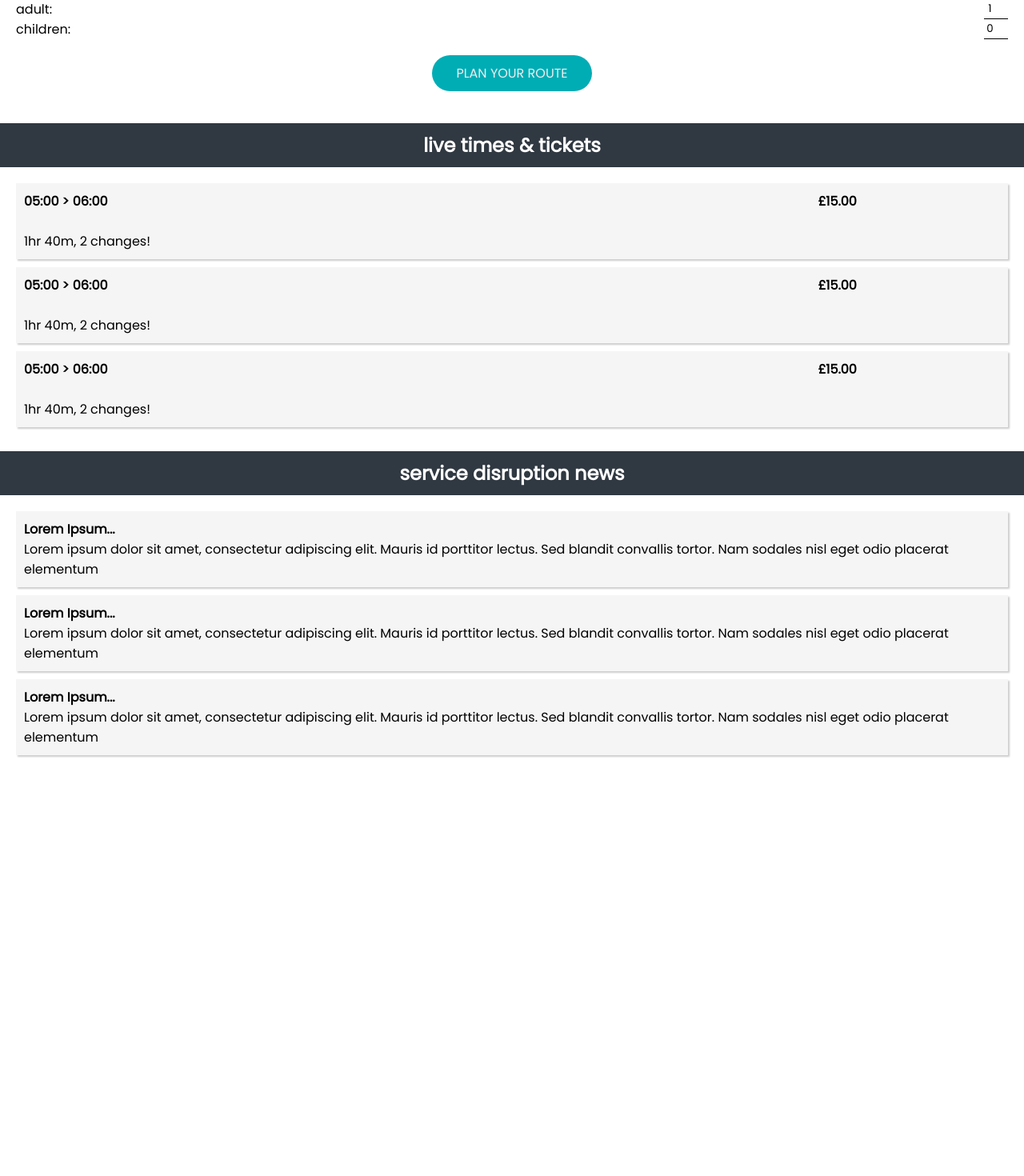
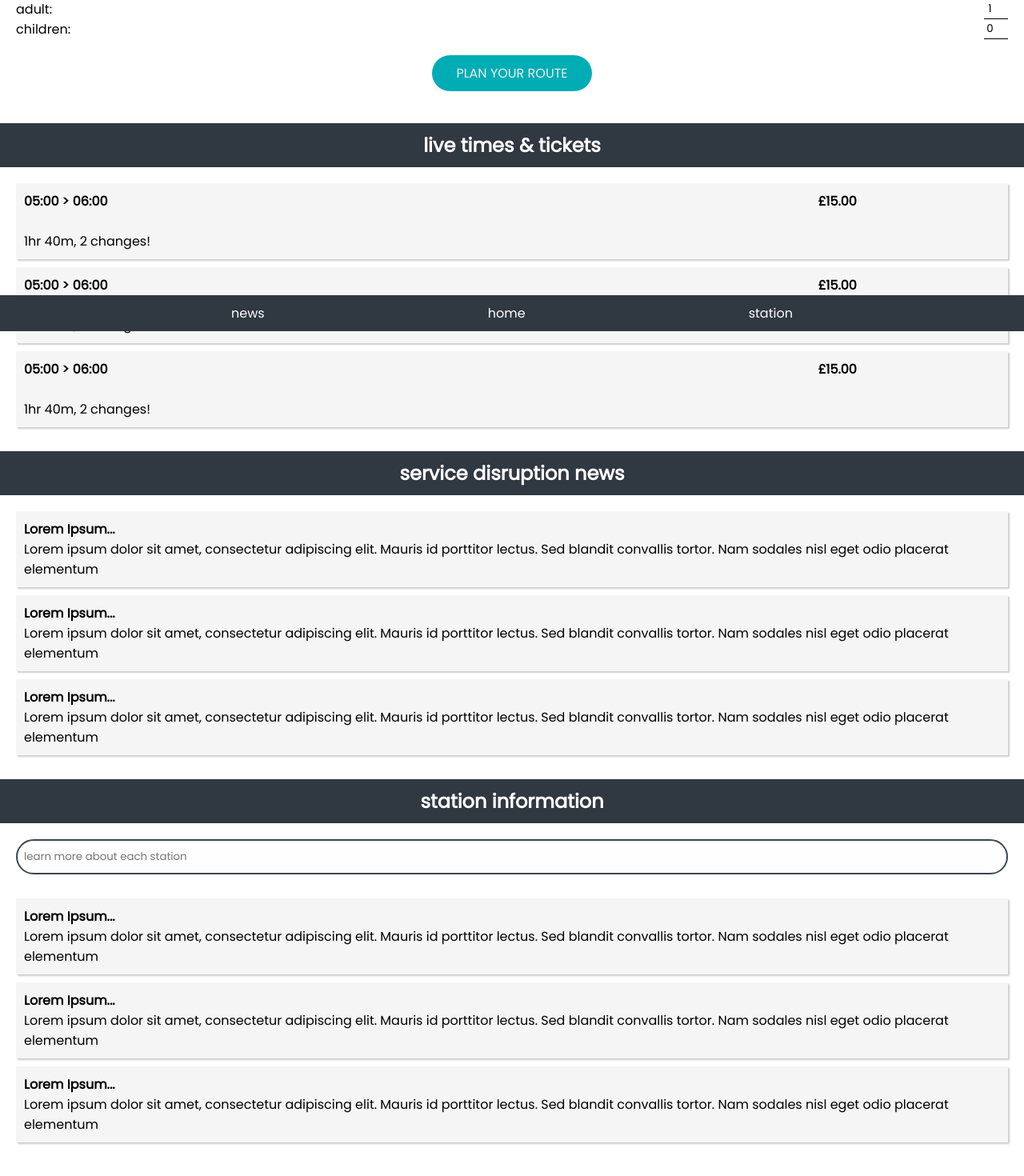
Before and after one commit to DuncanRitchie/Train_app, a React (Create React App) app: page / in a window 1280 px wide. Shown: the part 386-1856 px from the top of the page at 80% size. Before the commit the page ends 1360 px from the top, so only its background shows below. Built offline with nearby package versions, Linux system fonts and the light colour scheme.

Commit message:
all components are styled and completed apart from icons - have not point  each nav link to its render view.

```diff
--- a/src/App.js
+++ b/src/App.js
@@ -1,8 +1,10 @@
 import React, { Component } from 'react';
 import Home from './components/home/Home';
 import HeaderBar from './components/home/HeaderBar';
+import MenuBar from './components/home/MenuBar';
 import ResultPage from './components/home/ResultPage';
-import NewsPage from './components/service-news/NewsPage'
+import NewsPage from './components/service-news/NewsPage';
+import StationPage from './components/stationinfo/StationPage';
 import './App.css';
 
 class App extends Component {
@@ -51,6 +53,9 @@ class App extends Component {
 
         <ResultPage/>
         <NewsPage/>
+        <StationPage/>
+
+        <MenuBar/>
 
       </div>
     );
--- /dev/null
+++ b/src/components/home/MenuBar.css
@@ -0,0 +1,20 @@
+.nav-bar {
+    background-color: #303841;
+    color: #fff;
+    margin: 0;
+    padding: 10px;
+    width: 100%;
+    display: flex;
+    justify-content: space-evenly;
+    position: sticky;
+    bottom: 0;
+}
+
+li {
+    list-style-type: none;
+}
+
+.nav-link {
+    text-decoration: none;
+    color: #fff;
+}
--- /dev/null
+++ b/src/components/home/MenuBar.jsx
@@ -0,0 +1,14 @@
+import React from 'react';
+import './MenuBar.css'
+
+const MenuBar = (props) => {
+    return (
+        <ul className="nav-bar">
+            <li><a className="nav-link" href="#">news</a></li>
+            <li><a className="nav-link" href="#">home</a></li>
+            <li><a className="nav-link" href="#">station</a></li>
+        </ul>
+    )
+}
+
+export default MenuBar;
--- /dev/null
+++ b/src/components/stationinfo/SeachBar.jsx
@@ -0,0 +1,12 @@
+import React from 'react';
+import './SearchBar.css';
+
+const SearchBar = (props) => {
+    return (
+        <div className="search-container">
+            <input className="search-bar" type="text" value={props.stationInfo} name="stationInfo" placeholder="learn more about each station" onChange={(e) => {props.handleSearch(e)}}/>
+        </div>
+    )
+}
+
+export default SearchBar;
--- /dev/null
+++ b/src/components/stationinfo/SearchBar.css
@@ -0,0 +1,13 @@
+.search-container {
+    padding: 10px 20px 0;
+}
+
+.search-bar {
+    padding: 10px 8px;
+    border: 2px solid #3A4750;
+    border-radius: 25px;
+    margin: 10px 0;
+    font-family: 'Poppins', sans-serif;
+    background-color: #fefefe;
+    width: 100%;
+}
--- /dev/null
+++ b/src/components/stationinfo/StationInfoCard.css
@@ -0,0 +1,8 @@
+.stationInfo-card {
+    text-align: left;
+    width: 100%;
+    padding: 10px;
+    background-color: #F5F5F5;
+    box-shadow: 2px 2px 2px #ccc;
+    margin-bottom: 10px;
+}
--- /dev/null
+++ b/src/components/stationinfo/StationInfoCard.jsx
@@ -0,0 +1,13 @@
+import React from 'react';
+import './StationInfoCard.css';
+
+const NewsCard = (props) => {
+    return (
+        <div className='stationInfo-card'>
+            <h4>{props.stationName}</h4>
+            <p>{props.stationInfo}</p>
+        </div>
+    )
+}
+
+export default NewsCard;
--- /dev/null
+++ b/src/components/stationinfo/StationPage.css
@@ -0,0 +1,3 @@
+.news-container {
+    padding: 20px;
+}
--- /dev/null
+++ b/src/components/stationinfo/StationPage.jsx
@@ -0,0 +1,22 @@
+import React from 'react';
+import StationInfoCard from './StationInfoCard';
+import HeaderBar from '../home/HeaderBar';
+import SearchBar from '../stationinfo/SeachBar';
+import './StationPage.css'
+
+const NewsPage = (props) => {
+    return (
+        <div>
+            <HeaderBar title="station information"/>
+            <SearchBar handleSearch={props.handleSearch}/>
+            <div className="news-container">
+                <StationInfoCard stationName="Lorem Ipsum..." stationInfo="Lorem ipsum dolor sit amet, consectetur adipiscing elit. Mauris id porttitor lectus. Sed blandit convallis tortor. Nam sodales nisl eget odio placerat elementum"/>
+                <StationInfoCard stationName="Lorem Ipsum..." stationInfo="Lorem ipsum dolor sit amet, consectetur adipiscing elit. Mauris id porttitor lectus. Sed blandit convallis tortor. Nam sodales nisl eget odio placerat elementum"/>
+                <StationInfoCard stationName="Lorem Ipsum..." stationInfo="Lorem ipsum dolor sit amet, consectetur adipiscing elit. Mauris id porttitor lectus. Sed blandit convallis tortor. Nam sodales nisl eget odio placerat elementum"/>
+            </div>
+
+        </div>
+    )
+}
+
+export default NewsPage;
```
